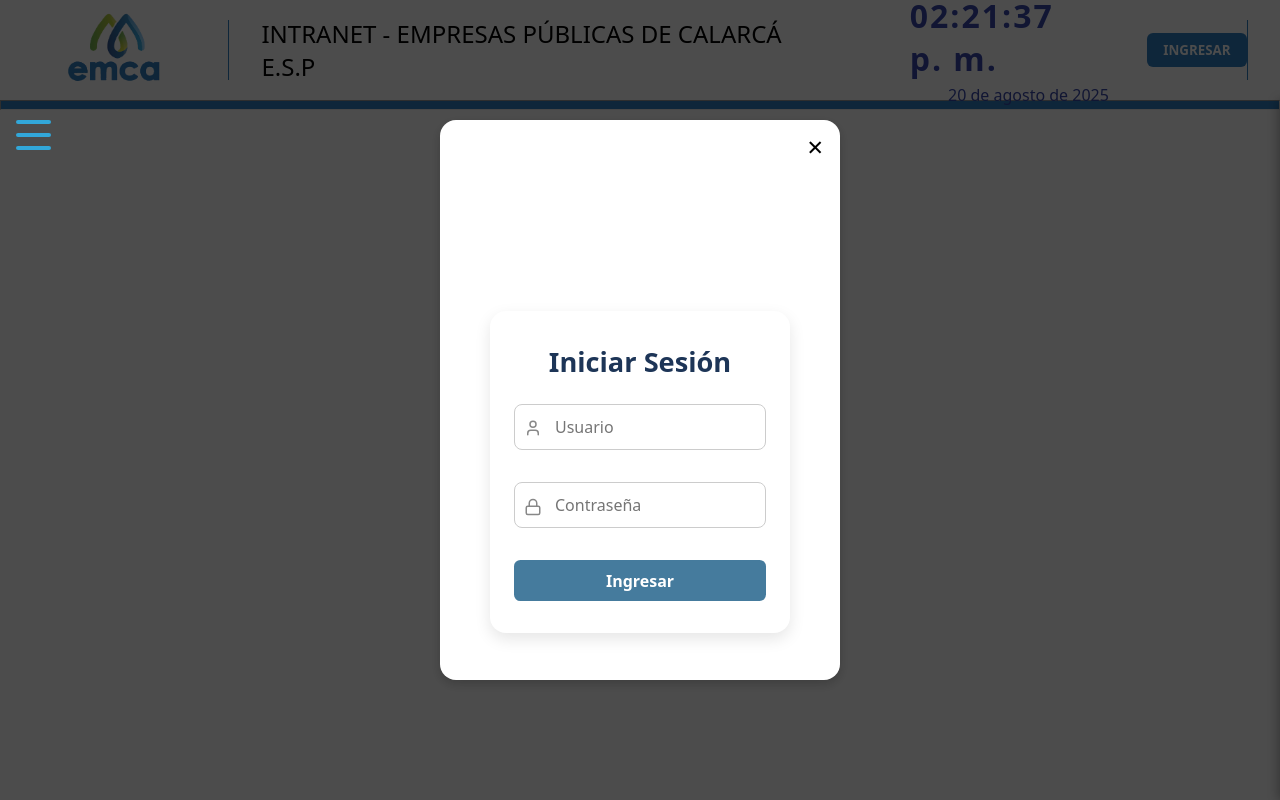
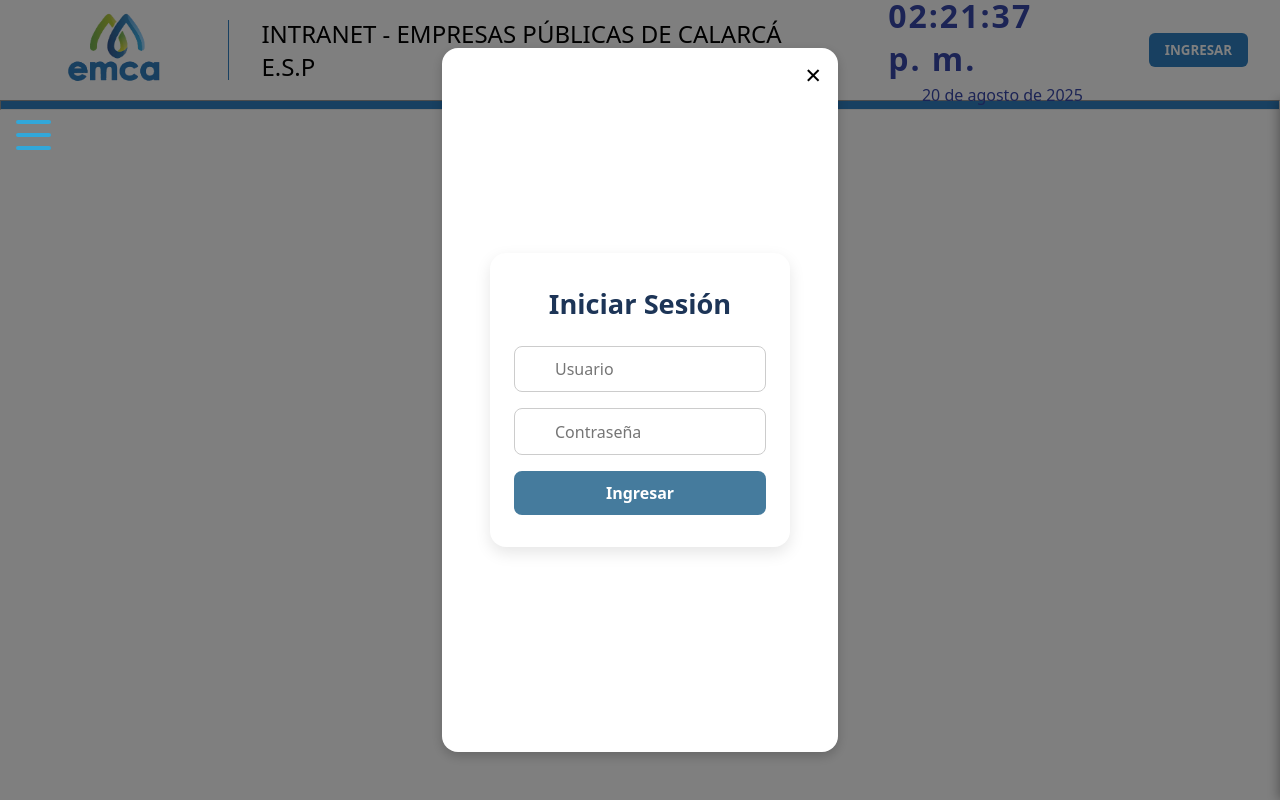
Before and after one commit to Simon-Otalvaro/Intranet-Emca, a React (Vite) app: page /login in a window 1280 px wide. Both pictures are taken after a click on the button "INGRESAR". Built offline with nearby package versions, Linux system fonts and the light colour scheme; a web font is replaced by a local one.

Commit message:
creacion de guardado de rutas, y mejoras

```diff
--- a/src/App.jsx
+++ b/src/App.jsx
@@ -1,4 +1,4 @@
-import { BrowserRouter as Router, Routes, Route } from "react-router-dom";
+import { Routes, Route } from "react-router-dom";
 import Header from "./components/Header/Header";
 import Login from "./components/Login/Login";
 import AdminDashboard from "./Pages/Admin/AdminDashboard";
@@ -8,11 +8,12 @@ import Home from "./Pages/Home/Home";
 import Nosotros from "./Pages/Nosotros/Nosotros";
 import Utilidades from "./Pages/Utilidades/Utilidades";
 import Eventos from "./Pages/Eventos/Eventos";
+import PrivateRoute from "./components/Routes/PrivateRoutes";
 import "./App.css";
 
 export default function App() {
   return (
-    <Router>
+    <>
       <Header />
       <div>
         <hr className="hr-line" />
@@ -25,9 +26,24 @@ export default function App() {
         <Route path="/nosotros" element={<Nosotros />} />
         <Route path="/utilidades" element={<Utilidades />} />
         <Route path="/eventos" element={<Eventos />} />
-        <Route path="/admin" element={<AdminDashboard />} />
-        <Route path="/comunicaciones" element={<ComDashboard />} />
+
+        <Route
+          path="/admin"
+          element={
+            <PrivateRoute>
+              <AdminDashboard />
+            </PrivateRoute>
+          }
+        />
+        <Route
+          path="/comunicaciones"
+          element={
+            <PrivateRoute>
+              <ComDashboard />
+            </PrivateRoute>
+          }
+        />
       </Routes>
-    </Router>
+    </>
   );
 }
--- /dev/null
+++ b/src/Context/AuthContext.jsx
@@ -0,0 +1,39 @@
+import { createContext, useContext, useState, useEffect } from "react";
+
+const AuthContext = createContext();
+
+export function AuthProvider({ children }) {
+  const [user, setUser] = useState(() => {
+    // Cargar usuario guardado al iniciar
+    return JSON.parse(localStorage.getItem("user")) || null;
+  });
+
+  const login = (username) => {
+    setUser(username);
+    localStorage.setItem("user", JSON.stringify(username));
+  };
+
+  const logout = () => {
+    setUser(null);
+    localStorage.removeItem("user");
+  };
+
+  useEffect(() => {
+    // Sincroniza si cambian otros tabs
+    const handleStorage = () => {
+      setUser(JSON.parse(localStorage.getItem("user")) || null);
+    };
+    window.addEventListener("storage", handleStorage);
+    return () => window.removeEventListener("storage", handleStorage);
+  }, []);
+
+  return (
+    <AuthContext.Provider value={{ user, login, logout }}>
+      {children}
+    </AuthContext.Provider>
+  );
+}
+
+export function useAuth() {
+  return useContext(AuthContext);
+}
--- a/src/components/Header/Header.css
+++ b/src/components/Header/Header.css
@@ -1,4 +1,4 @@
-/* Estilo global */
+/* Reset global */
 * {
   font-family: system-ui, -apple-system, BlinkMacSystemFont, "Segoe UI", Roboto,
     Oxygen, Ubuntu, Cantarell, "Open Sans", "Helvetica Neue", sans-serif;
@@ -18,7 +18,7 @@
   background-color: white;
 }
 
-/* Contenedor de logo + título + links */
+/* Contenedor de logo, título, reloj y botón */
 .nav {
   display: flex;
   align-items: center;
@@ -28,16 +28,15 @@
 /* Logo */
 .img-header {
   width: 100px;
-  margin-left: 2rem;
-  margin-right: 2rem;
   height: auto;
+  margin: 0 2rem;
 }
 
 /* Línea divisoria */
 .divider {
   width: 1.5px;
   height: 60px;
-  background-color: #3080C3;
+  background-color: #3080c3;
   border: none;
 }
 
@@ -69,76 +68,20 @@
   font-weight: 500;
 }
 
-/* Login */
+/* Botón login */
 .login-button {
   padding: 0.5rem 1rem;
   border: none;
   border-radius: 6px;
-  background-color: #3080C3;
+  background-color: #3080c3;
   color: #fff;
   font-weight: bold;
-  text-decoration: none;
+  cursor: pointer;
   transition: background 0.3s ease;
 }
 
 .login-button:hover {
   background-color: #2c387e;
-}
-
-.login-modal {
-  position: fixed;
-  top: 0;
-  left: 0;
-  width: 100%;
-  height: 100%;
-  background: rgba(0,0,0,0.4);
-  display: flex;
-  justify-content: center;
-  align-items: center;
-  z-index: 1000;
-}
-
-.login-modal-content {
-  background: #fff;
-  padding: 2rem;
-  border-radius: 0.8rem;
-  width: 320px;
-  box-shadow: 0 4px 10px rgba(0,0,0,0.3);
-  text-align: center;
-  position: relative;
-}
-
-.login-close {
-  position: absolute;
-  top: 8px;
-  right: 10px;
-  border: none;
-  background: transparent;
-  font-size: 1.2rem;
-  cursor: pointer;
-}
-
-.login-form input {
-  width: 100%;
-  padding: 0.6rem;
-  margin-bottom: 1rem;
-  border-radius: 0.4rem;
-  border: 1px solid #ccc;
-}
-
-.login-form button {
-  width: 100%;
-  padding: 0.6rem;
-  background-color: #457b9d;
-  color: white;
-  border: none;
-  border-radius: 0.4rem;
-  cursor: pointer;
-  font-weight: bold;
-}
-
-.login-form button:hover {
-  background-color: #1d3557;
 }
 
 /* Modal login */
@@ -162,14 +105,12 @@
 }
 
 .login-modal-content {
-  width: 25rem;
-  height: 35rem;
   position: relative;
+  background: white;
+  padding: 2rem;
+  border-radius: 1rem;
+  box-shadow: 0 4px 12px rgba(0, 0, 0, 0.2);
   z-index: 1000;
-  background: white;
-  border-radius: 1rem;
-  padding: 2rem;
-  box-shadow: 0 4px 12px rgba(0, 0, 0, 0.2);
   animation: fadeIn 0.3s ease;
 }
 
@@ -183,6 +124,7 @@
   cursor: pointer;
 }
 
+/* Animación modal */
 @keyframes fadeIn {
   from { opacity: 0; transform: scale(0.9); }
   to { opacity: 1; transform: scale(1); }
--- a/src/components/Header/Header.jsx
+++ b/src/components/Header/Header.jsx
@@ -1,11 +1,13 @@
 import "./Header.css";
 import useLocalTime from "../../hooks/useLocalTime";
 import { useState } from "react";
-import Login from "../Login/Login"; // Importamos el login
+import Login from "../Login/Login";
+import { useAuth } from "../../Context/AuthContext";
 
 export default function Header() {
   const { time, date } = useLocalTime();
   const [showLogin, setShowLogin] = useState(false);
+  const { user, logout } = useAuth();
 
   return (
     <header className="header">
@@ -17,35 +19,43 @@ export default function Header() {
             alt="Logo"
           />
         </a>
+
         <hr className="divider" />
+
         <h1 className="title-header">
           INTRANET - EMPRESAS PÚBLICAS DE CALARCÁ E.S.P
         </h1>
+
         <div className="clock">
           <span className="time">{time}</span>
           <span className="date">{date}</span>
         </div>
+
+        {user ? (
+          <button className="login-button" onClick={logout}>
+            CERRAR SESIÓN
+          </button>
+        ) : (
+          <button className="login-button" onClick={() => setShowLogin(true)}>
+            INGRESAR
+          </button>
+        )}
       </nav>
-
-      <button className="login-button" onClick={() => setShowLogin(true)}>
-        INGRESAR
-      </button>
-
-      <div>
-        <hr className="divider" />
-      </div>
 
       {showLogin && (
         <div className="login-modal">
           <div
             className="login-modal-overlay"
             onClick={() => setShowLogin(false)}
-          />
+          ></div>
           <div className="login-modal-content">
-            <button className="login-close" onClick={() => setShowLogin(false)}>
+            <button
+              className="login-close"
+              onClick={() => setShowLogin(false)}
+            >
               ✕
             </button>
-            <Login />
+            <Login onClose={() => setShowLogin(false)} />
           </div>
         </div>
       )}
--- a/src/components/Login/Login.css
+++ b/src/components/Login/Login.css
@@ -3,7 +3,6 @@
   align-items: center;
   justify-content: center;
   height: 80vh;
-
   padding: 1rem;
 }
 
--- a/src/components/Login/Login.jsx
+++ b/src/components/Login/Login.jsx
@@ -1,26 +1,24 @@
 import { useState } from "react";
 import { useNavigate } from "react-router-dom";
-import { User, Lock } from "lucide-react"; // íconos
+import { useAuth } from "../../Context/AuthContext";
 import "./Login.css";
 
-export default function Login() {
+export default function Login({ onClose }) {
   const [username, setUsername] = useState("");
   const [password, setPassword] = useState("");
   const [error, setError] = useState("");
   const navigate = useNavigate();
+  const { login } = useAuth();
 
   const handleSubmit = (e) => {
     e.preventDefault();
-
-    const validUsers = {
-      admin: "admin123",
-      comunicaciones: "comu123",
-    };
+    const validUsers = { admin: "admin123", comunicaciones: "comu123" };
 
     if (validUsers[username] && validUsers[username] === password) {
-      setError("");
+      login(username);
       if (username === "admin") navigate("/admin");
       if (username === "comunicaciones") navigate("/comunicaciones");
+      if (onClose) onClose(); // <- CIERRA EL MODAL
     } else {
       setError("Usuario o contraseña incorrectos");
     }
@@ -30,32 +28,29 @@ export default function Login() {
     <div className="login-container">
       <form className="login-form" onSubmit={handleSubmit}>
         <h2 className="login-title">Iniciar Sesión</h2>
-
         {error && <p className="login-error">{error}</p>}
 
         <div className="input-group">
-          <User className="input-icon" size={18} />
           <input
             type="text"
             placeholder="Usuario"
             value={username}
             onChange={(e) => setUsername(e.target.value)}
-            required
           />
         </div>
 
         <div className="input-group">
-          <Lock className="input-icon" size={18} />
           <input
             type="password"
             placeholder="Contraseña"
             value={password}
             onChange={(e) => setPassword(e.target.value)}
-            required
           />
         </div>
 
-        <button type="submit" className="login-btn">Ingresar</button>
+        <button className="login-btn" type="submit">
+          Ingresar
+        </button>
       </form>
     </div>
   );
--- /dev/null
+++ b/src/components/Routes/PrivateRoutes.jsx
@@ -0,0 +1,7 @@
+import { Navigate } from "react-router-dom";
+import { useAuth } from "../../Context/AuthContext";
+
+export default function PrivateRoute({ children }) {
+  const { user } = useAuth();
+  return user ? children : <Navigate to="/login" />;
+}
--- a/src/main.jsx
+++ b/src/main.jsx
@@ -1,9 +1,15 @@
 import React from "react";
 import ReactDOM from "react-dom/client";
 import App from "./App";
+import { BrowserRouter } from "react-router-dom";
+import { AuthProvider } from "./Context/AuthContext";
 
 ReactDOM.createRoot(document.getElementById("root")).render(
   <React.StrictMode>
-    <App />
+    <AuthProvider>
+      <BrowserRouter>
+        <App />
+      </BrowserRouter>
+    </AuthProvider>
   </React.StrictMode>
 );
```
